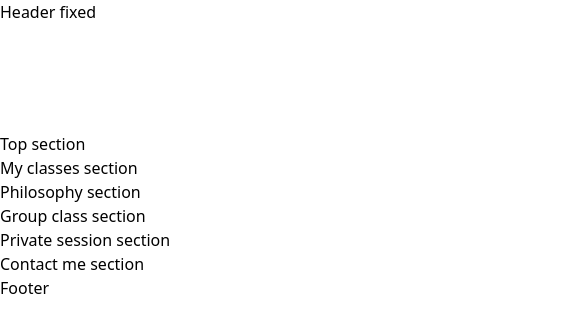
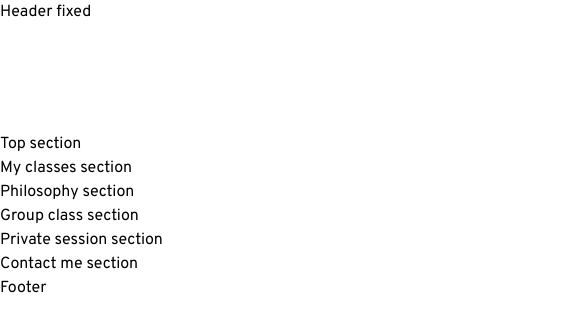
Before and after one commit to bobaekang/oliviabionidotcom-wellness, a website built with webpack: page src/index.html in a window 1280 px wide. Shown: the full height of the page, 0-561 px from the left. Built offline with nearby package versions, Linux system fonts and the light colour scheme.

Commit message:
chore: add font

```diff
--- a/src/index.html
+++ b/src/index.html
@@ -5,6 +5,7 @@
     <meta name="viewport" content="width=device-width, initial-scale=1.0">
     <meta http-equiv="X-UA-Compatible" content="ie=edge">
     <title>Olivia Bioni Wellness</title>
+    <link href="https://fonts.googleapis.com/css?family=Overpass:300,400&display=swap" rel="stylesheet">
 </head>
 <body>
     <!-- header -->
--- a/src/style/index.css
+++ b/src/style/index.css
@@ -17,3 +17,7 @@
 }
 
 @tailwind utilities;
+
+body {
+    font-family: 'Overpass', sans-serif;
+}
```
